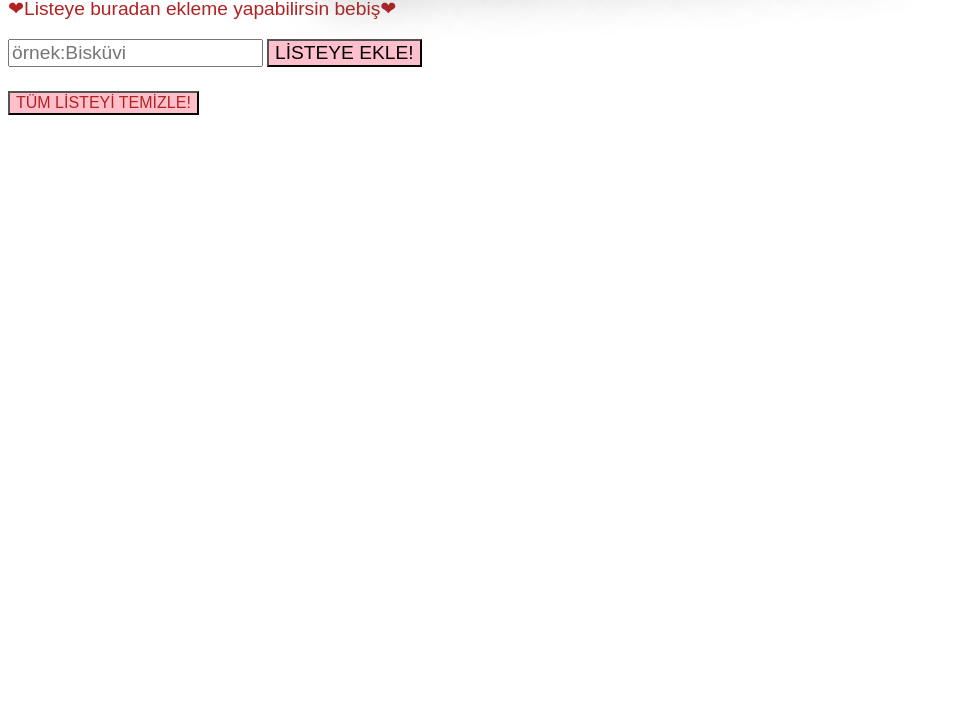
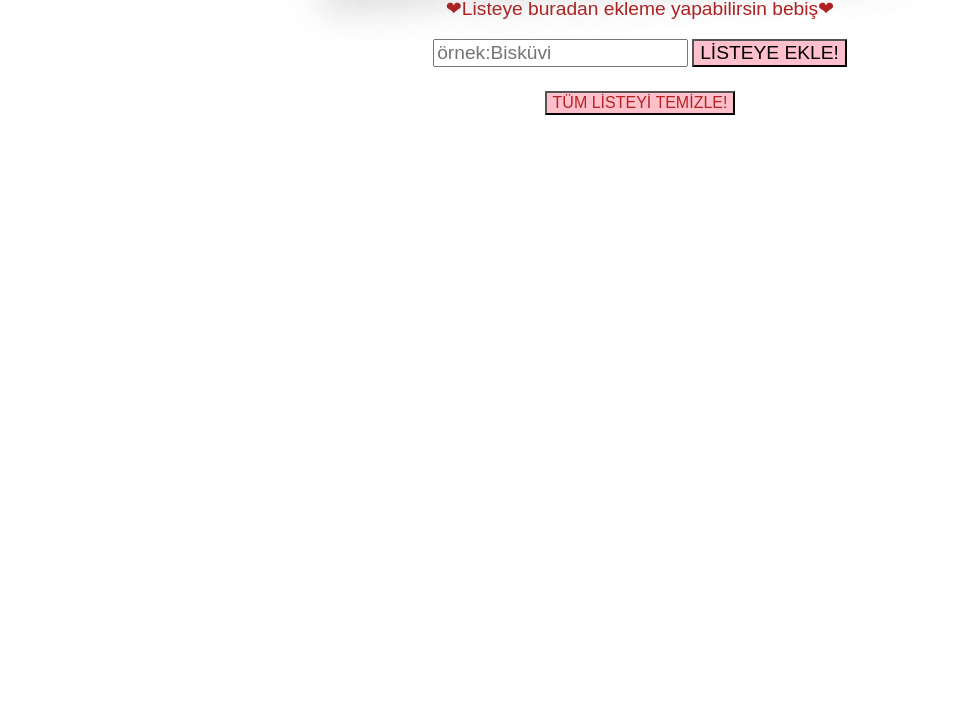
Before and after one commit to leto666/alisveris, a plain HTML site: page index.html in a window 1280 px wide. Shown: the part 83-800 px from the top of the page, without its empty margins (0-972 px from the left). Drawn offline with Linux system fonts and the light colour scheme.

Commit message:
Update dom.css

```diff
--- a/dom.css
+++ b/dom.css
@@ -1,3 +1,7 @@
+body {
+  text-align: center;
+  list-style-position: inside
+}
 ol {
 	font-family: Arial;
 	font-size: 1.5em;
```
